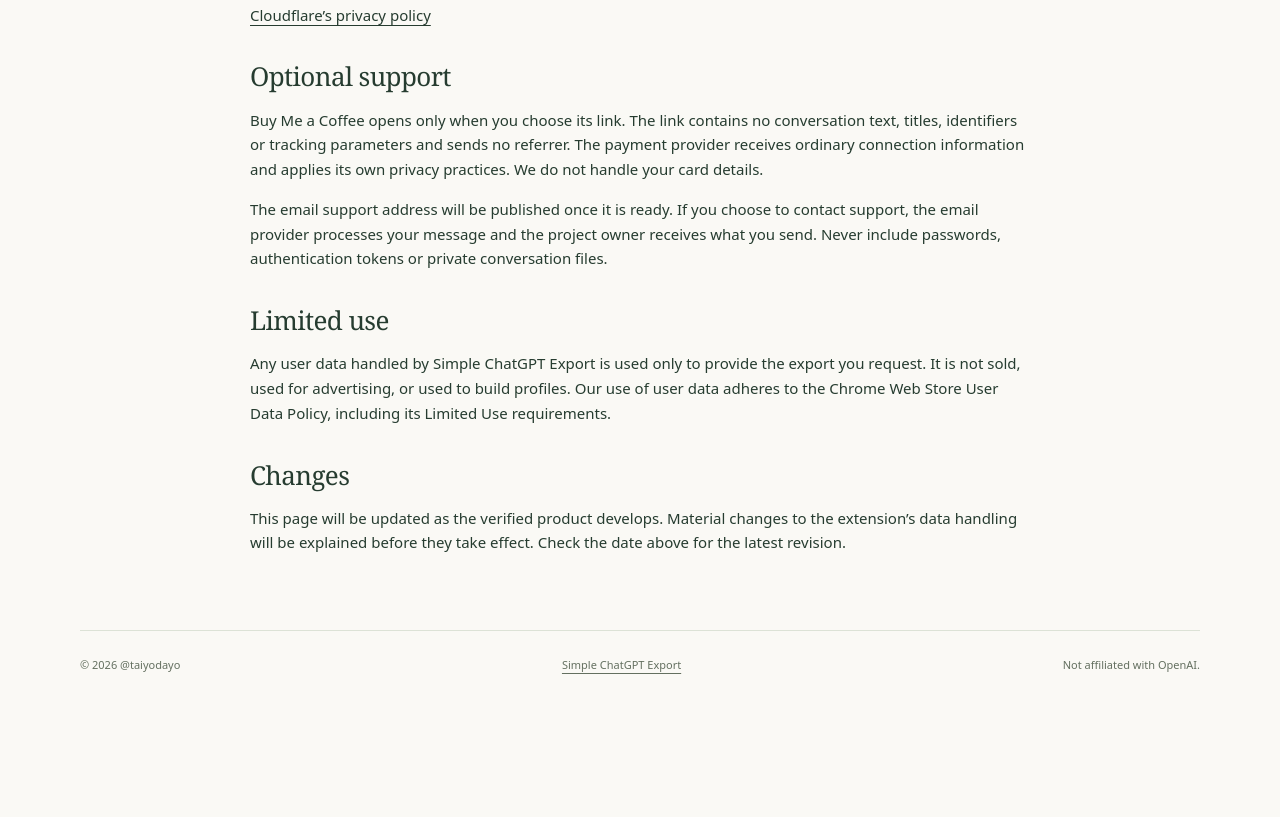
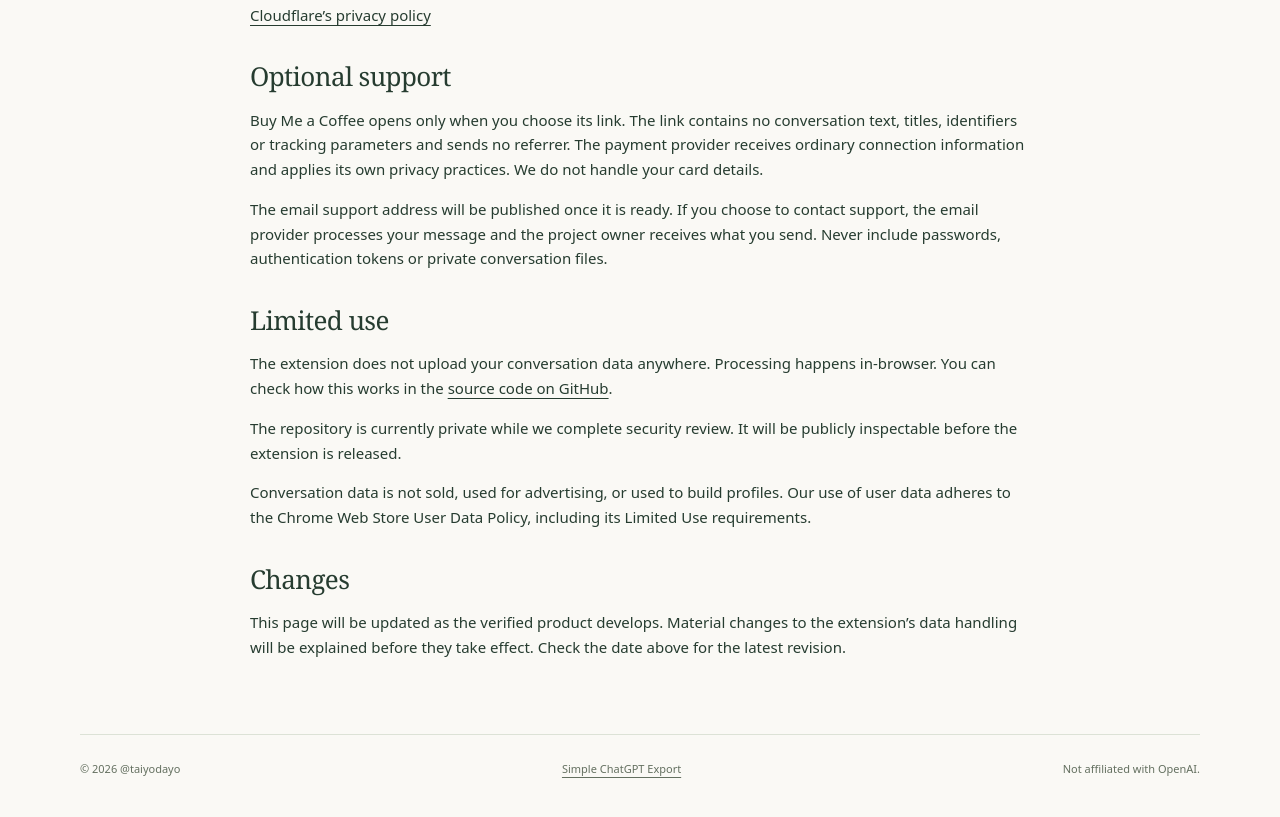
Before and after one commit to taiyodayo/simple-ai-chat-export, a browser extension: page site/privacy.html in a window 1280 px wide. Shown: the part 1363-2180 px from the top of the page. Before the commit the page ends 2077 px from the top, so only its background shows below. Drawn offline with Linux system fonts and the light colour scheme; files that its build step writes are made by us from their sources.

Commit message:
Clarify local conversation processing and link source in privacy policy

```diff
--- a/site/privacy.html
+++ b/site/privacy.html
@@ -26,7 +26,7 @@
       </nav>
     </header>
     <main class="privacy-page">
-      <p class="eyebrow">Privacy policy · Updated 7 October 2026</p>
+      <p class="eyebrow">Privacy policy · Updated 8 October 2026</p>
       <h1>Privacy, plainly.</h1>
       <p>
         Simple ChatGPT Export is an independent project by @taiyodayo. It is not
@@ -113,10 +113,24 @@
       </p>
       <h2>Limited use</h2>
       <p>
-        Any user data handled by Simple ChatGPT Export is used only to provide
-        the export you request. It is not sold, used for advertising, or used to
-        build profiles. Our use of user data adheres to the Chrome Web Store
-        User Data Policy, including its Limited Use requirements.
+        The extension does not upload your conversation data anywhere.
+        Processing happens in-browser. You can check how this works in the
+        <a
+          href="https://github.com/taiyodayo/simple-chatgpt-export"
+          target="_blank"
+          rel="noopener noreferrer"
+          referrerpolicy="no-referrer"
+          >source code on GitHub</a
+        >.
+      </p>
+      <p>
+        The repository is currently private while we complete security review.
+        It will be publicly inspectable before the extension is released.
+      </p>
+      <p>
+        Conversation data is not sold, used for advertising, or used to build
+        profiles. Our use of user data adheres to the Chrome Web Store User Data
+        Policy, including its Limited Use requirements.
       </p>
       <h2>Changes</h2>
       <p>
```
Also changed, not shown: PRIVACY.md (+3 -1 lines), deployment/README.md.
